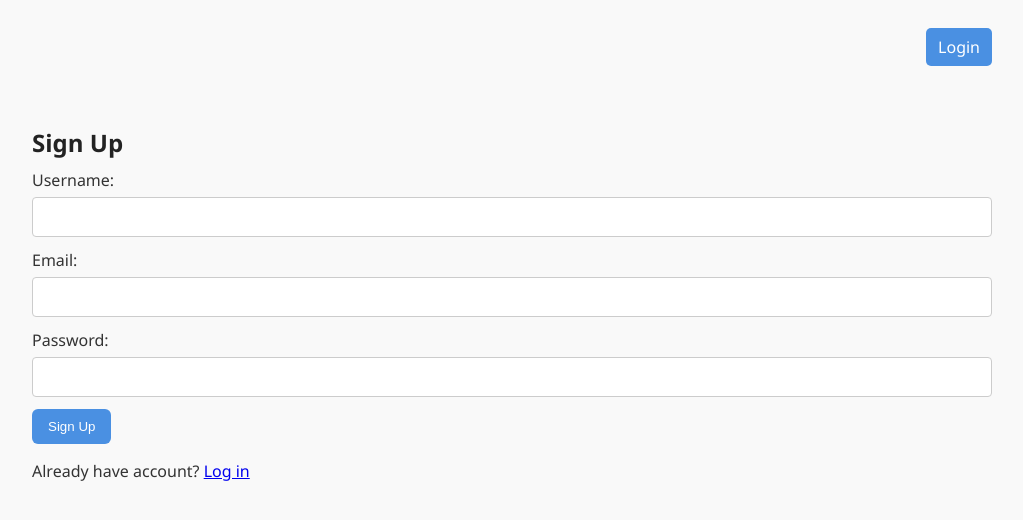
After one commit to Kwongmingwei/INF2003, a Flask app: page /register in a window 1280 px wide. The commit adds this page. Shown: the top 520 px of the page, without its empty margins (128-1151 px from the left). Run offline with Flask 3, Linux system fonts and the light colour scheme; some libraries are stand-ins or nearby versions.

Commit message:
Code error message fix,  register implemented, duplicate username, email fix, login page extends base.html, session clear,

```diff
--- a/app.py
+++ b/app.py
@@ -1,6 +1,7 @@
 
 import mysql.connector
 from flask import Flask, render_template, request, redirect, url_for, session
+from datetime import date
 
 
 def get_db_connection():
@@ -203,16 +204,52 @@ def login():
 
         if user and user['password'] == password:
             session['username'] = user['username']
-            session['user_id'] = user['user_id']  # optional: useful for tracking user actions
+            session['user_id'] = user['user_id']
             return redirect(url_for('index'))
-        return "Invalid credentials", 401
+        return render_template("login.html", error="Invalid credentials")
 
     return render_template('login.html')
+
+
+@app.route('/register', methods=['GET', 'POST'])
+def register():
+    if request.method == 'POST':
+        username = request.form['username']
+        email = request.form['email']
+        password = request.form['password']
+        datejoined = date.today().strftime('%Y-%m-%d')
+
+        existing_user = fetch_user_from_db(username)
+        if existing_user:
+            return render_template("register.html", error="Username already taken")
+
+
+        conn = get_db_connection()
+        cursor = conn.cursor()
+        cursor.execute("SELECT * FROM user WHERE email = %s", (email,))
+        if cursor.fetchone():
+            cursor.close()
+            conn.close()
+            return render_template("register.html", error="Email already taken")
+
+        cursor.execute("""
+            INSERT INTO user (username, password, email, date_joined)
+            VALUES (%s, %s, %s, %s)
+        """, (username, password, email, datejoined))
+        conn.commit()
+        cursor.close()
+        conn.close()
+
+        session['username'] = username
+        return redirect(url_for('index'))
+
+    return render_template('register.html')
 
 
 @app.route('/logout')
 def logout():
     session.pop('username', None)
+    session.clear()
     return redirect(url_for('index'))
 
 @app.route('/search')
--- a/templates/index.html
+++ b/templates/index.html
@@ -23,6 +23,7 @@
         Advanced Filters
       </button>
       <button type="submit" class="search-button">Search</button>
+
     </div>
 
     <input type="hidden" name="genres" id="hidden-genres" value="" />
--- /dev/null
+++ b/templates/register.html
@@ -0,0 +1,21 @@
+{% extends "base.html" %}
+{% block content %}
+<h2>Sign Up</h2>
+{% if error %}
+  <p style="color: red;">{{ error }}</p>
+{% endif %}
+<form method="POST">
+  <label for="username">Username:</label>
+    <input type="text" id="username" name="username" class="input-field" required>
+
+    <label for="email">Email:</label>
+    <input type="email" id="email" name="email" class="input-field" required>
+
+    <label for="password">Password:</label>
+    <input type="password" id="password" name="password" class="input-field" required>
+
+    <button type="submit">Sign Up</button>
+</form>
+
+<p>Already have account? <a href="{{ url_for('login') }}">Log in</a></p>
+{% endblock %}
```
Also changed, not shown: templates/login.html (+7 -13 lines).
